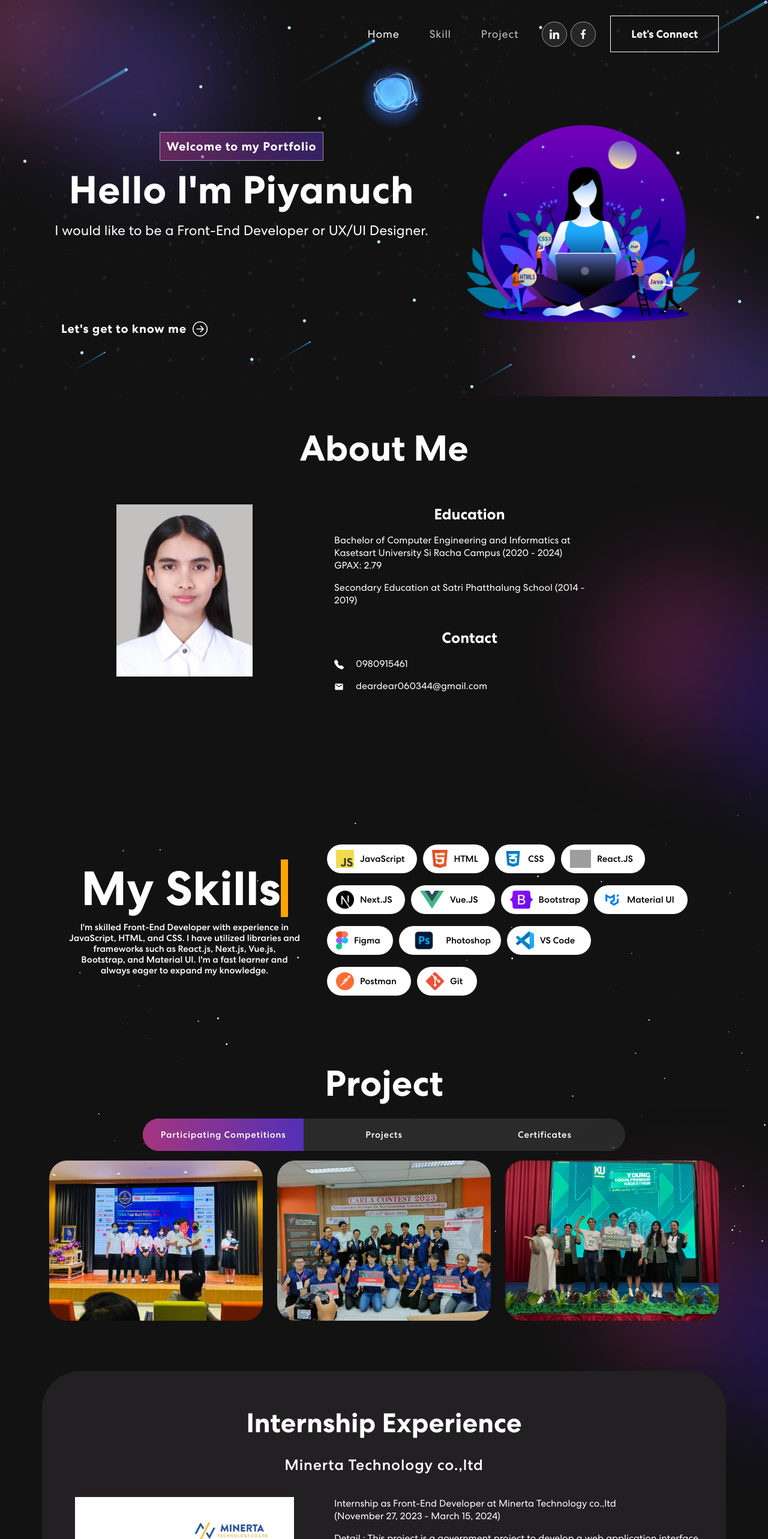
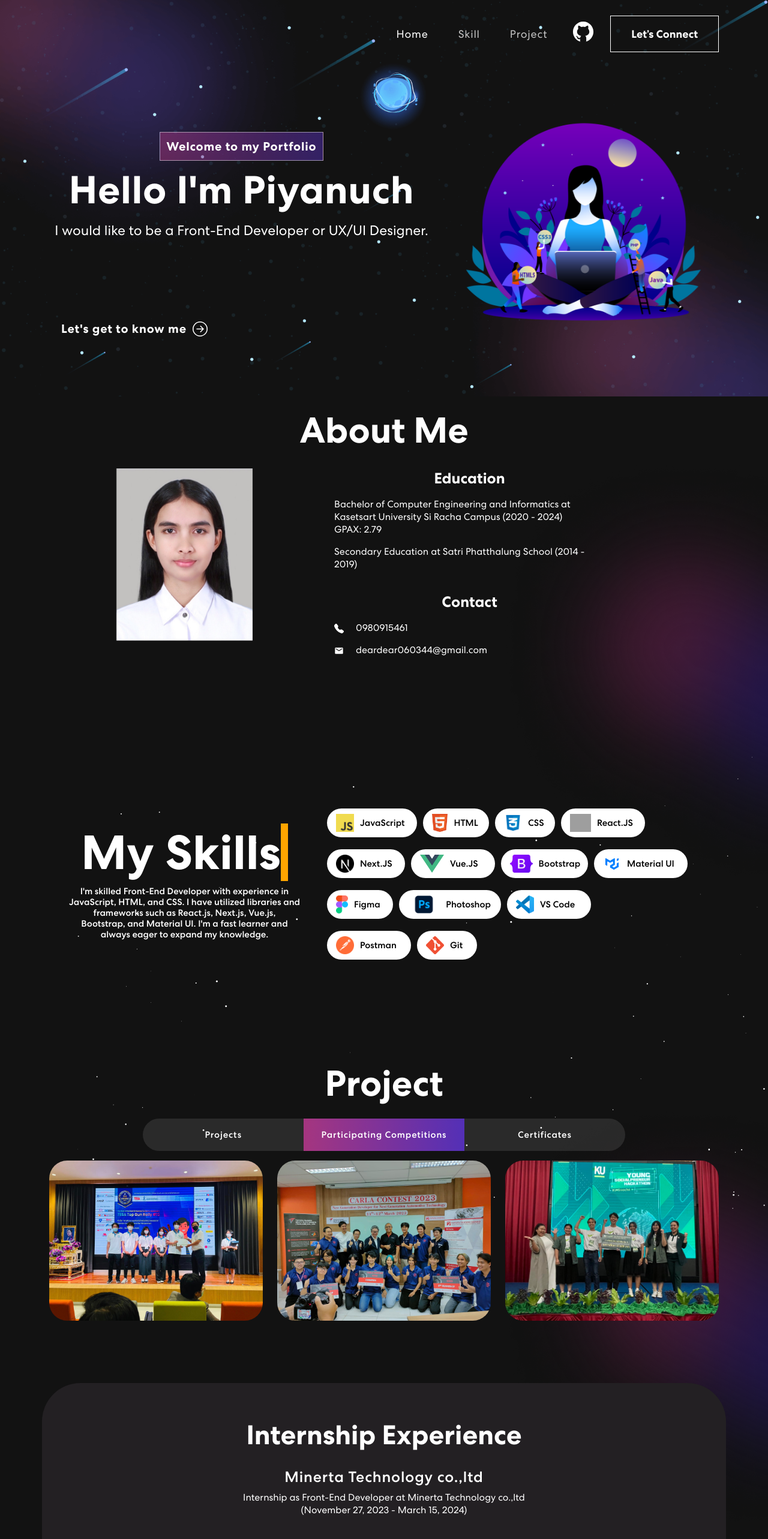
Before and after one commit to PiyanuchTH/Portfolio, a React (Create React App) app: page / in a window 1280 px wide. Shown: the top 2566 px of the page at 60% size. Built offline with nearby package versions, Linux system fonts and the light colour scheme; grey boxes are pictures that could not be loaded.

Commit message:
update portfolio

```diff
--- a/src/App.css
+++ b/src/App.css
@@ -125,19 +125,19 @@ span.navbar-text {
 .social-icon a {
     width: 42px;
     height: 42px;
-    background: rgba(217, 217, 217, 0.1);
+    /* background: rgba(217, 217, 217, 0.1); */
     display: inline-flex;
     border-radius: 50%;
     margin-right: 6px;
     align-items: center;
     justify-content: center;
     line-height: 1;
-    border: 1px solid rgba(255, 255, 255, 0.5);
+    /* border: 1px solid rgba(255, 255, 255, 0.5); */
 }
 .social-icon a::before {
     content: "";
-    width: 42px;
-    height: 42px;
+    width: 50px;
+    height: 50px;
     position: absolute;
     background-color: #ffffff;
     border-radius: 50%;
@@ -148,7 +148,7 @@ span.navbar-text {
     transform: scale(1);
 }
 .social-icon a img {
-	width: 40%;
+	width: 110%;
 	z-index: 1;
 	transition: 0.3s ease-in-out;
 }
@@ -311,7 +311,7 @@ nav.navbar .navbar-toggler[aria-expanded="true"] .navbar-toggler-icon {
 
 /************ Interns Css ************/
 .intern {
-  padding: 0 0 50px 0;
+  padding: 50px 0 50px 0;
   position: relative;
 }
 .intern-bx {
@@ -390,7 +390,7 @@ nav.navbar .navbar-toggler[aria-expanded="true"] .navbar-toggler-icon {
 }
 /************ Projects Css ************/
 .project {
-  padding: 60px 0;
+  padding: 30px 0;
   position: relative;
 }
 .project h2 {
@@ -513,7 +513,7 @@ nav.navbar .navbar-toggler[aria-expanded="true"] .navbar-toggler-icon {
 /************ Projects Css ************/
 .contact {
   background: linear-gradient(90.21deg, #AA367C -5.91%, #4A2FBD 111.58%);
-  padding: 60px 0 200px 0;
+  padding: 60px 0 60px 0;
 }
 .contact img {
   width: 92%;
--- a/src/component/AboutMe.js
+++ b/src/component/AboutMe.js
@@ -19,7 +19,7 @@ export const AboutMe = () => {
                     isVisible ? "animate__animated animate__fadeIn" : ""
                   }
                 >
-                  <h2 style={{fontSize:'60px' , fontWeight:700 , paddingBottom: 50,paddingTop:50 }}>About Me</h2>
+                  <h2 style={{fontSize:'60px' , fontWeight:700 , paddingBottom: 20,paddingTop:20 }}>About Me</h2>
                 </div>
               )}
             </TrackVisibility>
--- a/src/component/Intern.js
+++ b/src/component/Intern.js
@@ -17,6 +17,10 @@ export const Intern = () => {
                     Internship Experience
                   </h2>
                   <h1>Minerta Technology co.,ltd</h1>
+                  <p style={{ textAlign: "center" }}>
+                    Internship as Front-End Developer at Minerta Technology co.,ltd <br />
+                    (November 27, 2023 - March 15, 2024)
+                  </p>
                 </div>
               </TrackVisibility>
             </Col>
@@ -36,18 +40,16 @@ export const Intern = () => {
               </Col>
               <Col xs={12} md={7}>
                 <div>
-                  <p style={{ textAlign: "left" }}>
-                    Internship as Front-End Developer at Minerta Technology co.,ltd <br />
-                    (November 27, 2023 - March 15, 2024)
-                  </p>
+
+                  <p style={{ textAlign: "left",fontSize:'20px', fontWeight:'Bold' }}>The project to develop eletronic service provision for the public</p>
 
                   <p style={{ textAlign: "left" }}>
-                    Detail : This project is a government project to develop a web application interface <br />
-                    that connects citizens with officials within the organization. Its purpose is to <br />
-                    receive various complaints, petitions, and other activities from the public.<br />
-                    It also includes a Back Office system for efficient internal operations, <br />
-                    allowing officials to work swiftly. Additionally, it enables the generation of <br />
-                    complaint reports, updating various documents of the organization on the website.
+                    This project is a government project to develop a web application interface that<br />
+                    connects citizens with officials within the organization. Its purpose is to receive<br />
+                    various complaints, petitions, and other activities from the public. It also includes<br />
+                    a Back Office system for efficient internal operations, allowing officials to work  <br />
+                    swiftly. Additionally, it enables the generation of complaint reports and updating<br />
+                    various documents of the organization on the website.
                     <br />
                     <br />
                     <p style={{ textAlign: "left" }}>The assigned task :</p>
@@ -57,18 +59,10 @@ export const Intern = () => {
                     received Terms of Reference (TOR), utilizing Figma for the
                     design process.
                   </p>
-
-
-
                   <p style={{ textAlign: "left" }}>
                     ✔ Developed web applications following the designs using the
                     Next.js framework <br />
                     along with Material UI library.
-                  </p>
-                  <p style={{ textAlign: "left" }}>
-                    ✔ Studied and implemented the use of React-quill, React-PDF,
-                    and PDF-Lib libraries <br /> to integrate features like adding
-                    logos and signatures.
                   </p>
                   <p style={{ textAlign: "left" }}>
                     ✔ Connected APIs using RESTful API connection and HTTP methods
--- a/src/component/NavBar.js
+++ b/src/component/NavBar.js
@@ -1,7 +1,6 @@
 import { useState, useEffect } from "react";
 import { Navbar, Nav, Container } from "react-bootstrap";
-import navIcon1 from '../assets/img/nav-icon1.svg';
-import navIcon2 from '../assets/img/nav-icon2.svg';
+import navIcon4 from '../assets/img/nav-icon4.svg';
 import { BrowserRouter as Router} from "react-router-dom";
 
 export const NavBar = () => {
@@ -39,8 +38,7 @@ export const NavBar = () => {
             </Nav>
             <span className="navbar-text">
               <div className="social-icon">
-                <a href="https://www.linkedin.com/in/piyanuch-thong-iad-074966268/" target="blank"><img src={navIcon1} alt="linkedIn" /></a>
-                <a href="https://www.facebook.com/piyanuch.thongiad.5" target="blank"><img src={navIcon2} alt="facebook" /></a>
+                <a href="https://github.com/PiyanuchTH" target="blank"><img src={navIcon4} alt="github" /></a>
               </div>
               <Nav.Link href="#contact" className={activeLink === 'contact' ? 'active navbar-link' : 'navbar-link'} onClick={() => onUpdateActiveLink('contact')}>
                 <button className="vvd"><span>Let’s Connect</span></button>
--- a/src/component/Projects.js
+++ b/src/component/Projects.js
@@ -4,7 +4,6 @@ import colorSharp2 from "../assets/img/color-sharp2.png";
 import topgun1 from "../assets/img/topgun1.jpg";
 import carla2 from "../assets/img/carla2.jpg";
 import "animate.css";
-import TrackVisibility from "react-on-screen";
 import Hackathonku from "../assets/img/Hackathonku.jpg";
 import embeded1 from "../assets/img/embeded1.jpg";
 import hydroponic from "../assets/img/hydroponic.jpg"
@@ -129,14 +128,7 @@ export const Projects = () => {
     <section className="project" id="project">
       <Container>
         <Row>
-          <Col size={12} >
-            <TrackVisibility>
-              {({ isVisible }) => (
-                <div
-                  className={
-                    isVisible ? "animate__animated animate__fadeIn" : ""
-                  }
-                >
+          <Col  >
                   <h2 style={{paddingBottom:15}} >Project</h2>
                   <Tab.Container id="projects-tabs" defaultActiveKey="first" activeKey={activeKey} onSelect={handleSelect}>
                     <Nav
@@ -144,14 +136,15 @@ export const Projects = () => {
                       className="mb-3 justify-content-center align-items-center"
                       id="pills-tab"
                     >
+
+                      <Nav.Item>
+                        <Nav.Link eventKey="second" style={{ background: activeKey === "second" ? 'linear-gradient(90.21deg, #AA367C -5.91%, #4A2FBD 111.58%)' : '', fontSize: '15px'  }}>
+                          Projects</Nav.Link>
+                      </Nav.Item>
                       <Nav.Item>
                         <Nav.Link eventKey="first" style={{ background: activeKey === "first" ? 'linear-gradient(90.21deg, #AA367C -5.91%, #4A2FBD 111.58%)' : '', fontSize: '15px' }}>
                           Participating Competitions
                         </Nav.Link>
-                      </Nav.Item>
-                      <Nav.Item>
-                        <Nav.Link eventKey="second" style={{ background: activeKey === "second" ? 'linear-gradient(90.21deg, #AA367C -5.91%, #4A2FBD 111.58%)' : '', fontSize: '15px'  }}>
-                          Projects</Nav.Link>
                       </Nav.Item>
                       <Nav.Item>
                         <Nav.Link eventKey="third" style={{ background: activeKey === "third" ? 'linear-gradient(90.21deg, #AA367C -5.91%, #4A2FBD 111.58%)' : '', fontSize: '15px'  }}>
@@ -227,9 +220,6 @@ export const Projects = () => {
                       </Tab.Pane>
                     </Tab.Content>
                   </Tab.Container>
-                </div>
-              )}
-            </TrackVisibility>
           </Col>
         </Row>
       </Container>
--- a/src/component/Skills.js
+++ b/src/component/Skills.js
@@ -46,7 +46,7 @@ export const Skills = () => {
       <Container>
         <Row>
           <div>
-            <Row style={{  paddingTop: 130 }}>
+            <Row style={{  paddingTop: 130, paddingBottom:90 }}>
               <Col
                 xs={12}
                 md={5}
--- a/src/component/Stars.js
+++ b/src/component/Stars.js
@@ -57,7 +57,7 @@ export default function StarsCanvas() {
   }, []);
 
   return (
-  <Col xs={12} md={6}>
+  <Col xs={12} md={12}>
   <canvas ref={canvasRef} style={{ position: 'absolute', top: 0, left: 0, zIndex: -1 }} /></Col>
 )
 };
```
Also changed, not shown: src/assets/img/nav-icon4.svg (added).
